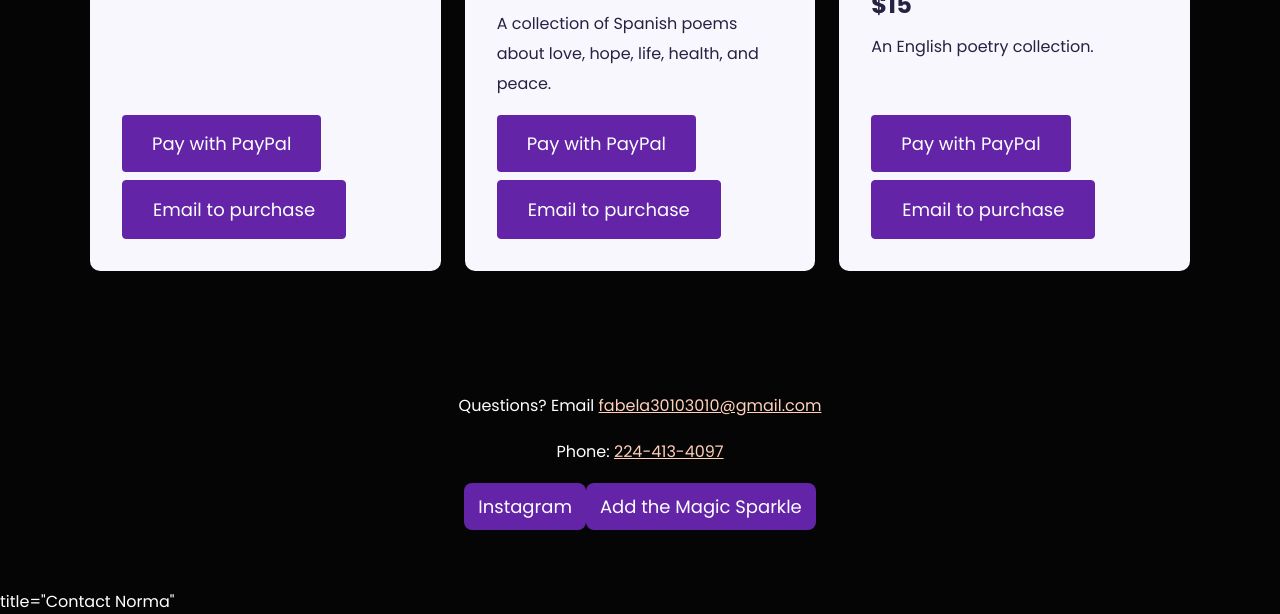
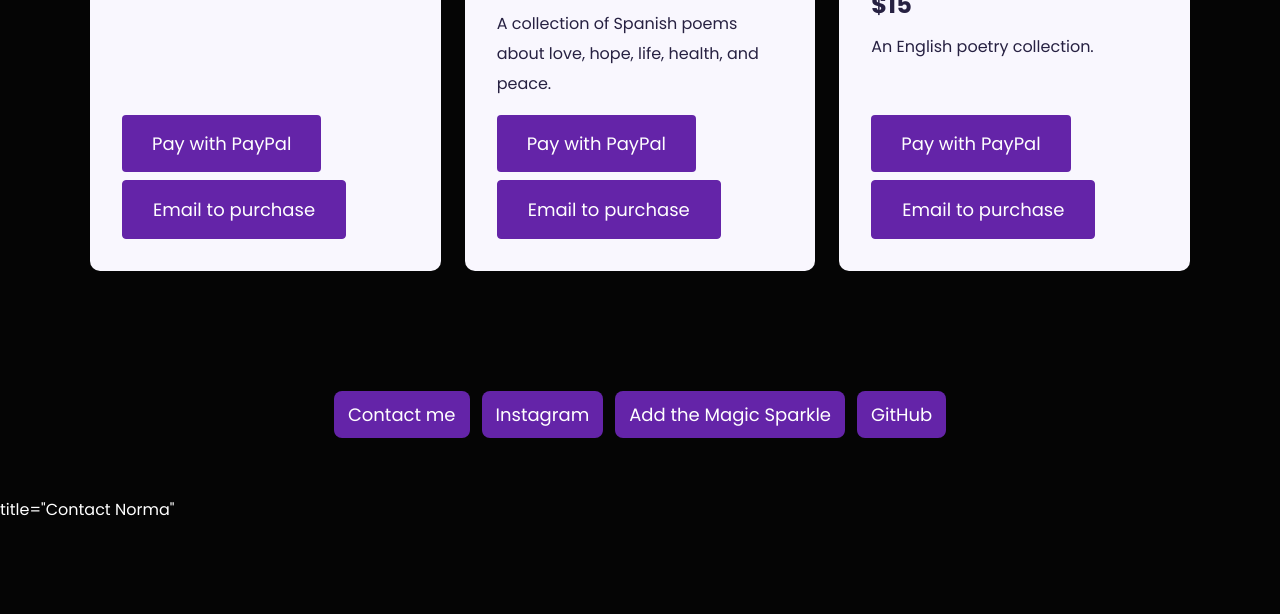
Before and after one commit to fabelanorma3010/My-projects-in-My-She-codes-class, a plain HTML site: page shop.html in a window 1280 px wide. Shown: the part 2108-2722 px from the top of the page. After the commit the page ends 2630 px from the top, so only its background shows below. Drawn offline with nearby package versions, Linux system fonts and the light colour scheme; a script that the page names is missing.

Commit message:
update shop.html

```diff
--- a/shop.html
+++ b/shop.html
@@ -205,18 +205,12 @@
         </article>
       </section>
     </main>
-    <footer class="container">
-      <p class="text-center">
-        Questions? Email
-        <a href="mailto:fabela30103010@gmail.com">fabela30103010@gmail.com</a>
-      </p>
-      <p class="text-center">
-        Phone:
-        <a href="tel:+12244134097">224-413-4097</a>
-      </p>
-      <div class="social-links d-flex justify-content-center">
+    <footer class="container site-footer">
+      <div class="social-links">
+        <a href="mailto:fabela30103010@gmail.com">Contact me</a>
         <a href="https://www.instagram.com/cuty3010000/" target="_blank" rel="noopener noreferrer">Instagram</a>
         <a href="https://www.instagram.com/add_the_magic_sparkle_/" target="_blank" rel="noopener noreferrer">Add the Magic Sparkle</a>
+        <a href="https://github.com/fabelanorma3010" target="_blank" rel="noopener noreferrer">GitHub</a>
       </div>
     </footer>
     <script>
```
